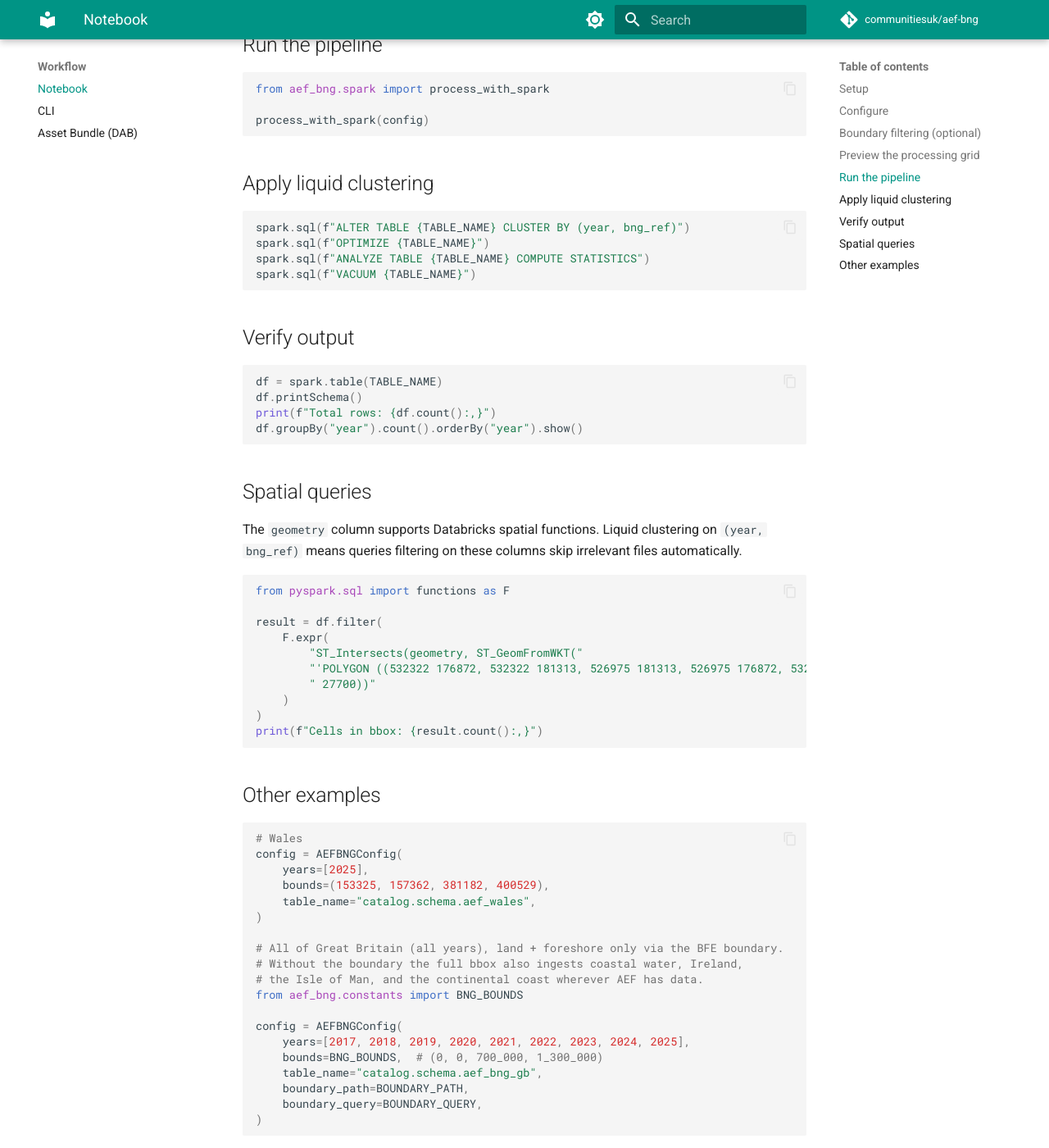
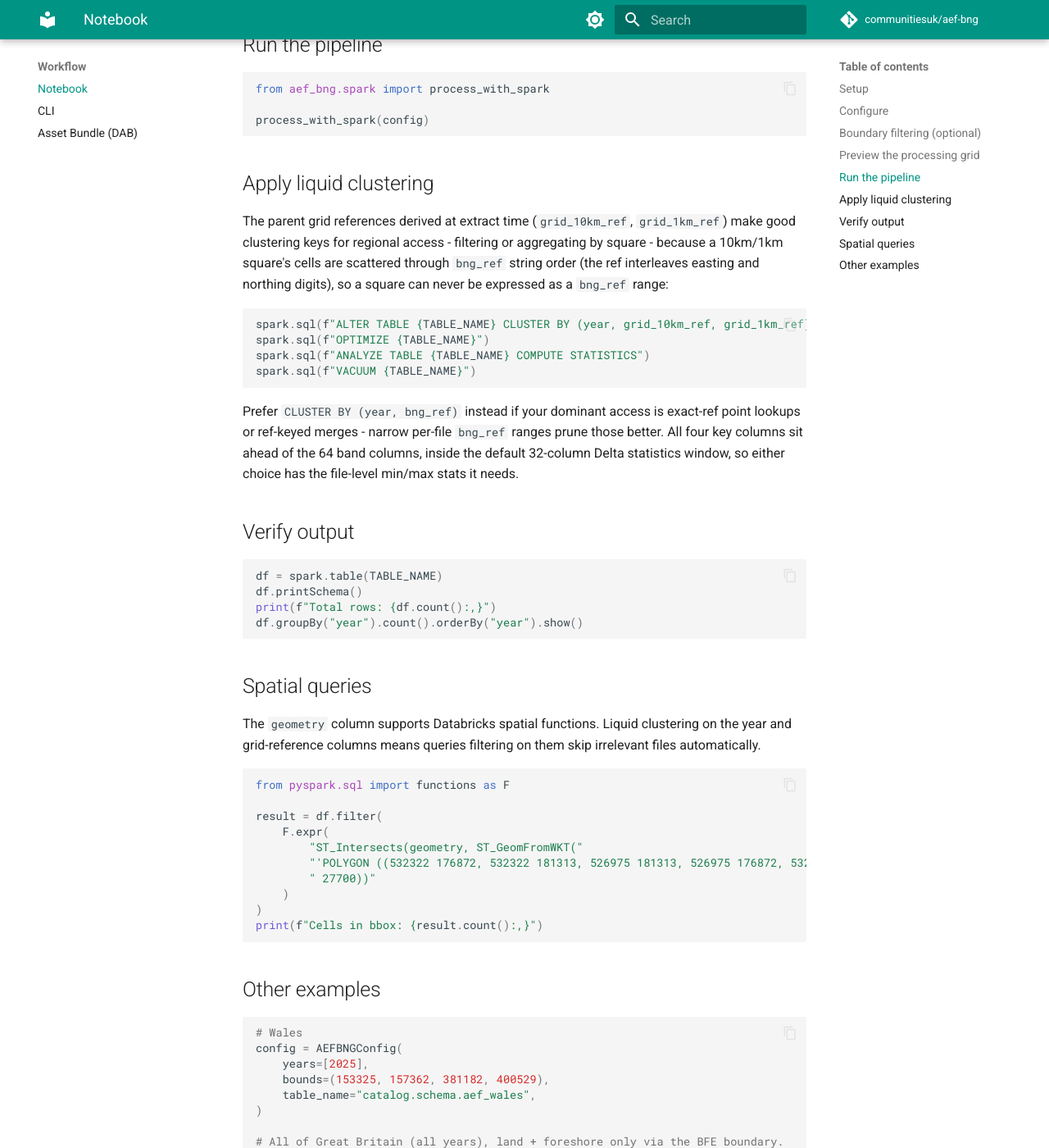
Before and after one commit to communitiesuk/aef-bng, an MkDocs documentation site: the page built from docs/workflow/notebook.md, in a window 1280 px wide and 1400 px high, scrolled down 1707 px. Shown: the whole window at 82% size. Built offline with MkDocs 1.6.1 and Material for MkDocs 9.7.7, drawn with Linux system fonts in a browser that asks for light colours; comment, search, counter and statistics services are not loaded.

Commit message:
docs: recommend parent-ref liquid clustering

````diff
--- a/docs/workflow/notebook.md
+++ b/docs/workflow/notebook.md
@@ -85,12 +85,24 @@ process_with_spark(config)
 
 ## Apply liquid clustering
 
+The parent grid references derived at extract time (`grid_10km_ref`,
+`grid_1km_ref`) make good clustering keys for regional access - filtering or
+aggregating by square - because a 10km/1km square's cells are scattered through
+`bng_ref` string order (the ref interleaves easting and northing digits), so a
+square can never be expressed as a `bng_ref` range:
+
 ```python
-spark.sql(f"ALTER TABLE {TABLE_NAME} CLUSTER BY (year, bng_ref)")
+spark.sql(f"ALTER TABLE {TABLE_NAME} CLUSTER BY (year, grid_10km_ref, grid_1km_ref)")
 spark.sql(f"OPTIMIZE {TABLE_NAME}")
 spark.sql(f"ANALYZE TABLE {TABLE_NAME} COMPUTE STATISTICS")
 spark.sql(f"VACUUM {TABLE_NAME}")
 ```
+
+Prefer `CLUSTER BY (year, bng_ref)` instead if your dominant access is exact-ref
+point lookups or ref-keyed merges - narrow per-file `bng_ref` ranges prune those
+better. All four key columns sit ahead of the 64 band columns, inside the
+default 32-column Delta statistics window, so either choice has the file-level
+min/max stats it needs.
 
 ## Verify output
 
@@ -104,8 +116,8 @@ df.groupBy("year").count().orderBy("year").show()
 ## Spatial queries
 
 The `geometry` column supports Databricks spatial functions. Liquid clustering
-on `(year, bng_ref)` means queries filtering on these columns skip irrelevant
-files automatically.
+on the year and grid-reference columns means queries filtering on them skip
+irrelevant files automatically.
 
 ```python
 from pyspark.sql import functions as F
````
Also changed, not shown: README.md (+2 -0 lines).
